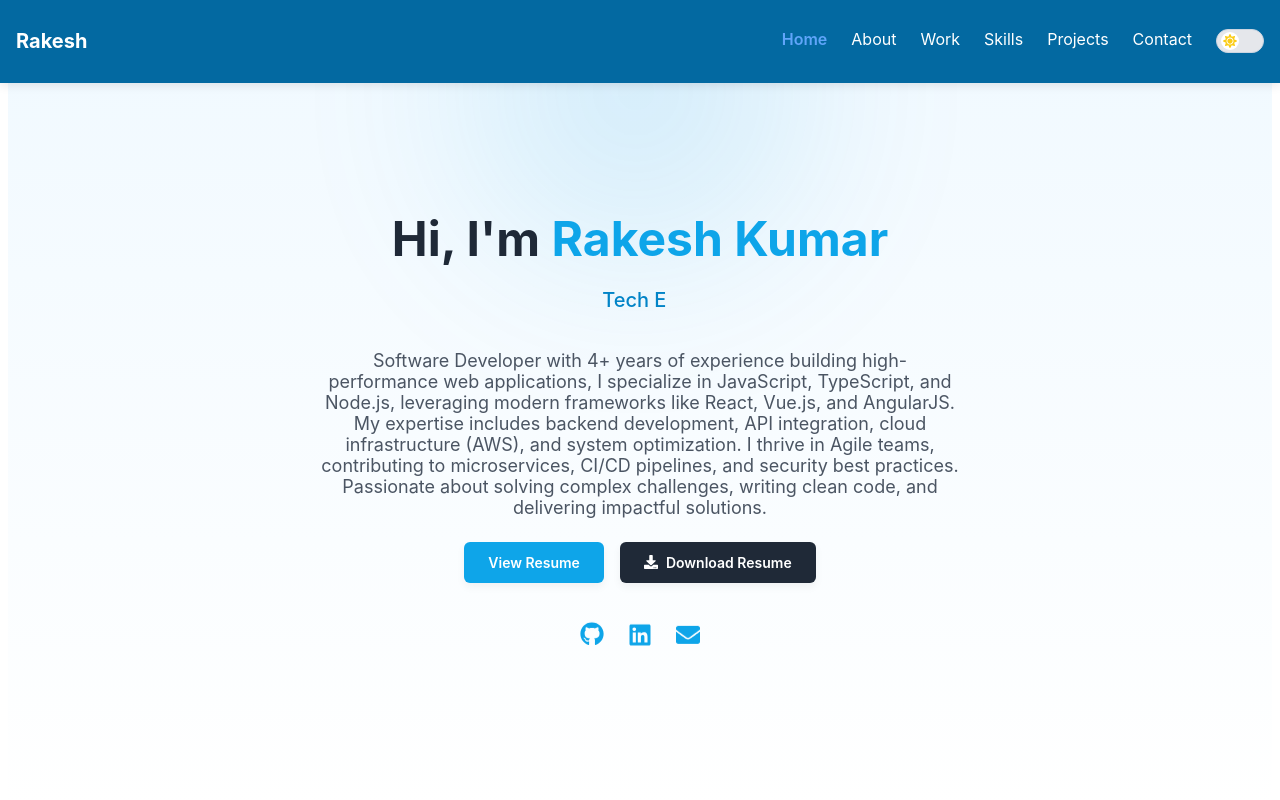
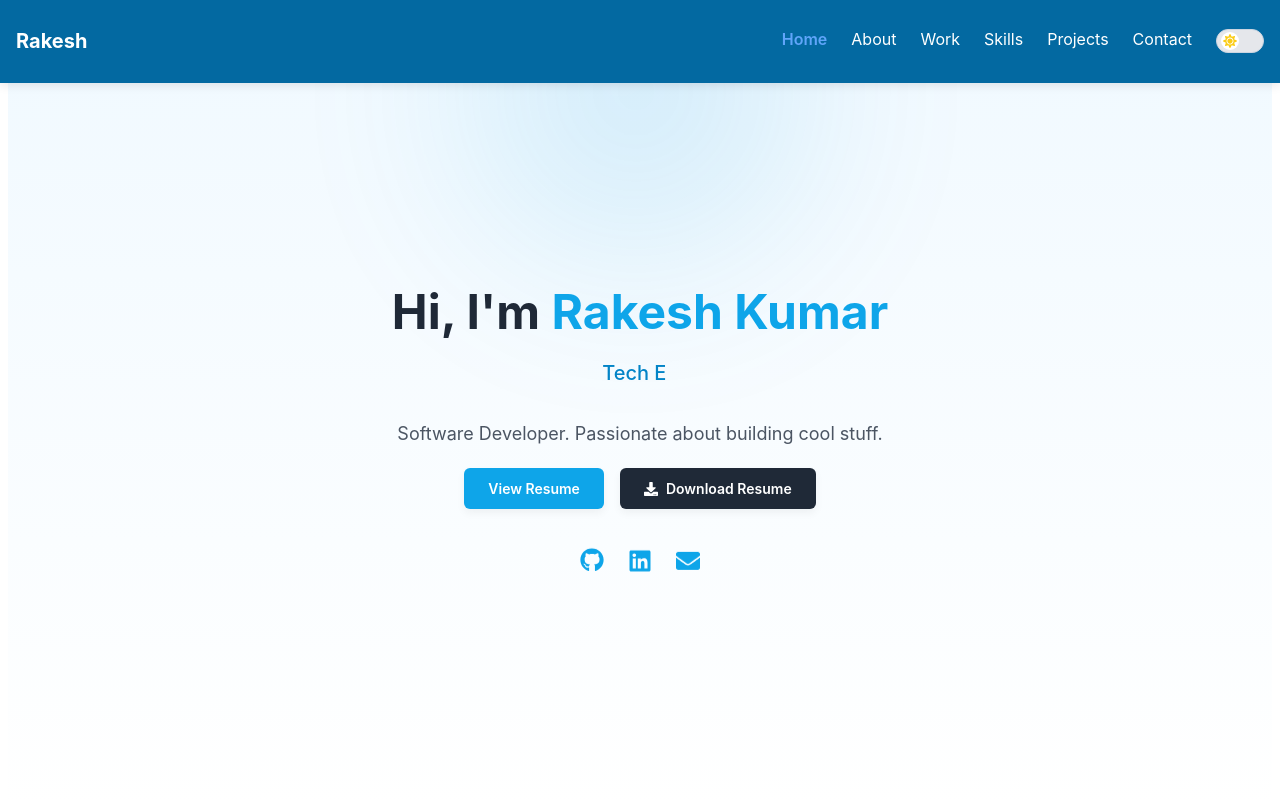
Before and after one commit to rakeshkodathala/rakesh-portfolio, a React (Vite) app: page / in a window 1280 px wide. Shown: the top 800 px of the page. Built offline with nearby package versions, Linux system fonts and the light colour scheme.

Commit message:
edited home comp

```diff
--- a/src/components/Home/Home.jsx
+++ b/src/components/Home/Home.jsx
@@ -33,14 +33,7 @@ const Home = () => {
         viewport={{ once: true }}
         transition={{ delay: 0.5 }}
       >
-        Software Developer with 4+ years of experience building high-performance
-        web applications, I specialize in JavaScript, TypeScript, and Node.js,
-        leveraging modern frameworks like React, Vue.js, and AngularJS. My
-        expertise includes backend development, API integration, cloud
-        infrastructure (AWS), and system optimization. I thrive in Agile teams,
-        contributing to microservices, CI/CD pipelines, and security best
-        practices. Passionate about solving complex challenges, writing clean
-        code, and delivering impactful solutions.
+        Software Developer. Passionate about building cool stuff.
       </motion.p>
 
       {/* 📄 Resume Buttons */}
```
